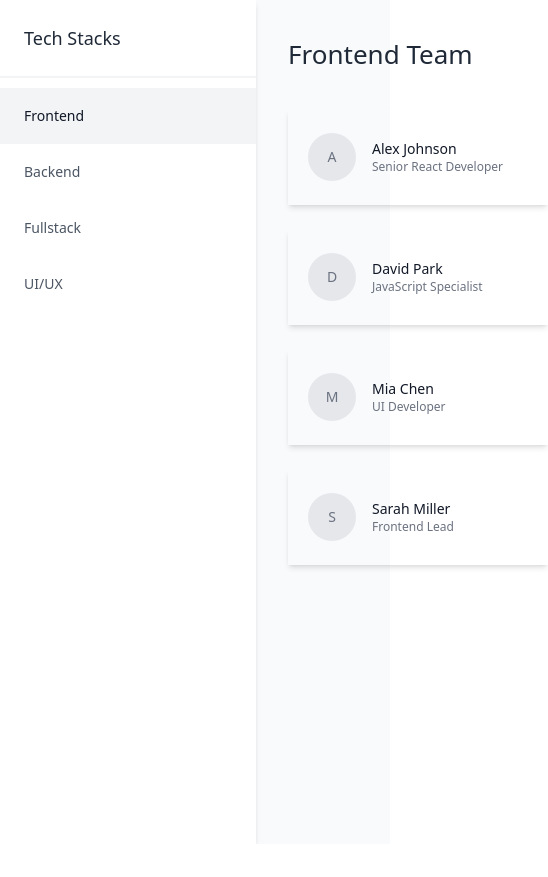
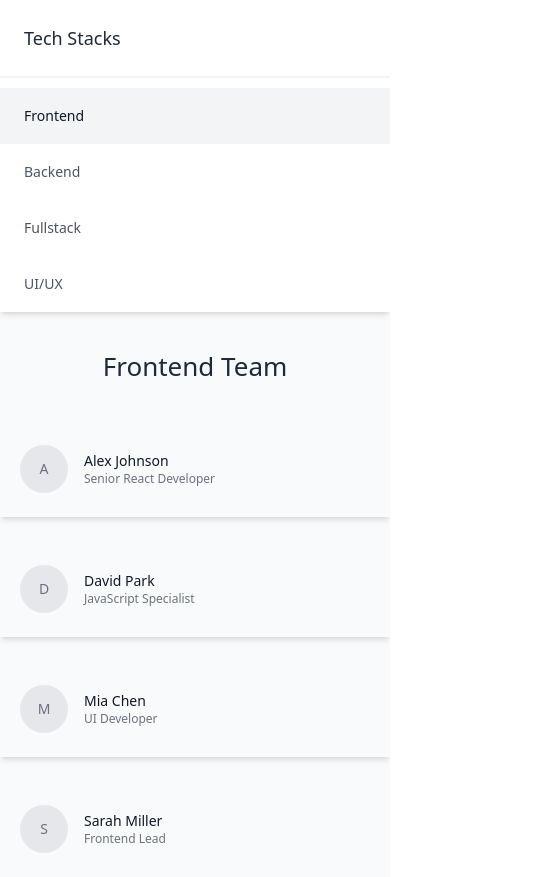
Before and after one commit to SabrinaZ8/desafio-dev-2, a React (Vite) app: page / in a window 390 px wide. Shown: the whole page, 548 px wide, since content can reach past the window. Before the commit the page ends 844 px from the top, so only its background shows below. Built offline with nearby package versions, Linux system fonts and the light colour scheme.

Commit message:
style: more styles

```diff
--- a/src/App.tsx
+++ b/src/App.tsx
@@ -22,7 +22,7 @@
   }, [selectedStack]);
 
   return (
-    <div className="flex text-sm bg-gray-10">
+    <div className="flex text-sm bg-gray-10 flex-col sm:flex-row">
       <SideBarStacks setSelectedStack={setSelectedStack} selectedStack={selectedStack}/>
       <ContainerTeams teams={teams} selectedStack={selectedStack}/>
     </div>
--- a/src/components/SideBarStacks/SideBarStacks.tsx
+++ b/src/components/SideBarStacks/SideBarStacks.tsx
@@ -14,7 +14,7 @@
               className={`${selectedStack === team ? "bg-white-10 font-medium text-gray-950" : "text-gray-750"}`}
             >
               <button
-                className="w-full text-left px-6 py-2"
+                className="w-full text-left px-6 py-2 cursor-pointer"
                 onClick={() => setSelectedStack(team)}
               >
                 {team}
--- a/src/index.css
+++ b/src/index.css
@@ -12,7 +12,7 @@
     --color-white-10: #F3F4F6
 }
 .aside-stacks {
-    @apply w-64 min-w-64 shadow-md/10 mr-8 h-screen bg-white
+    @apply w-full sm:w-64 sm:min-w-64 shadow-md/10 mr-8 sm:h-screen bg-white
 }
 .aside-stacks h2{
     @apply text-blue-950 font-medium text-lg py-6 border-b-2 border-white-10 px-6
@@ -21,18 +21,18 @@
     @apply mt-2.5;
 }
 .nav-list-stacks ul li{
-    @apply py-2.5;
+    @apply py-2.5 hover:bg-gray-10;
 }
 
 .container h1{
-    @apply text-[26px] font-light text-blue-950 my-9
+    @apply text-[26px] font-light text-blue-950 my-9 max-sm:text-center
 }
 .container > div {
     @apply flex flex-wrap gap-6 mt-8;
 }
 
 article {
-    @apply w-[260px] h-24 flex text-gray-550 px-5 shadow-md/10 items-center
+    @apply w-full sm:w-[260px] h-24 flex text-gray-550 px-5 shadow-md/10 items-center
 }
 .avatar {
     @apply w-12 h-12 rounded-full bg-gray-40 flex items-center justify-center mr-4
```
